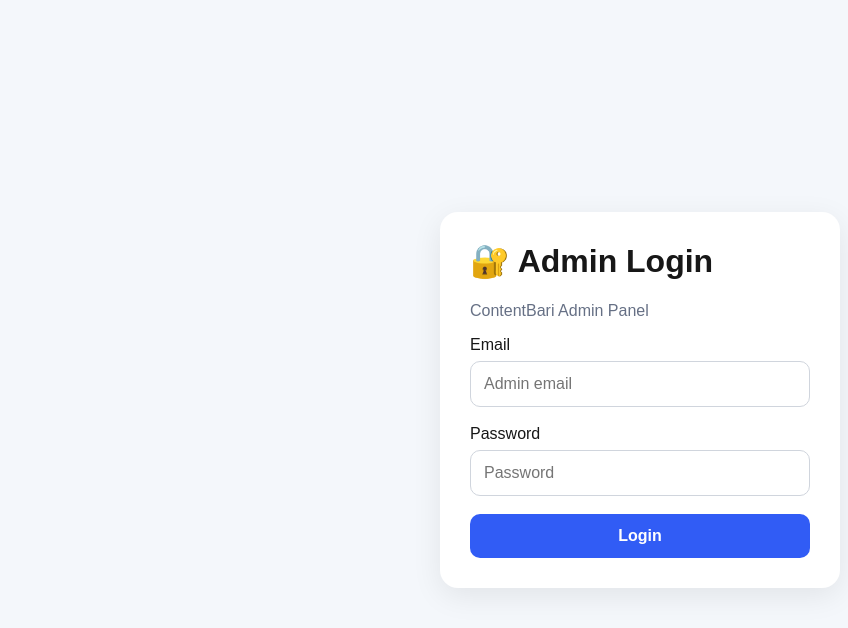
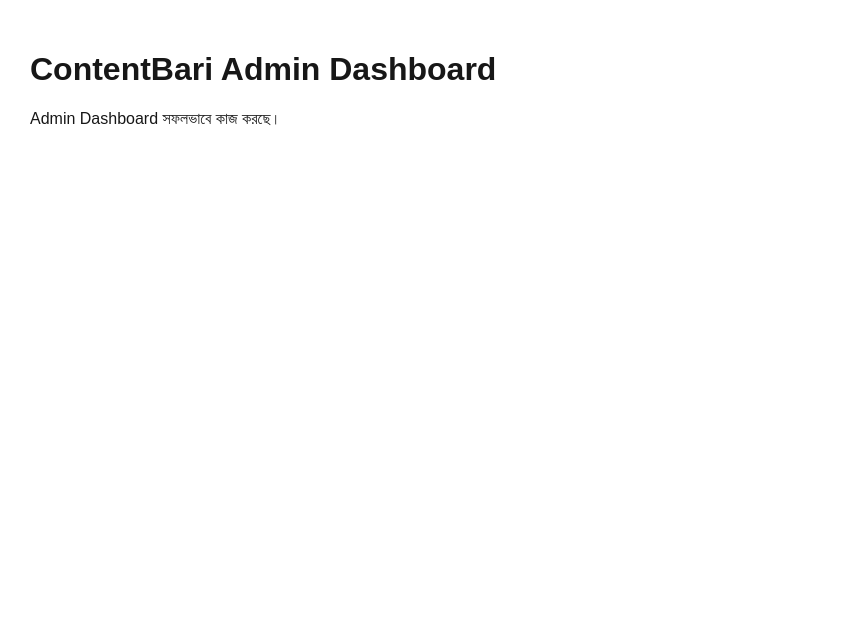
Before and after one commit to contentbari/contentbari, a Next.js app: page /admin/login in a window 1280 px wide. Shown: the top 628 px of the page, without its empty margins (0-848 px from the left). Built offline with nearby package versions, Linux system fonts and the light colour scheme; no server answers.

Commit message:
Update page.tsx
export default function AdminPage() {
  return (
    <main style={{ padding: "30px", fontFamily: "Arial" }}>
      <h1>ContentBari Admin Dashboard</h1>
      <p>Admin Dashboard সফলভাবে কাজ করছে।</p>
    </main>
  );
}

```diff
--- a/app/admin/login/page.tsx
+++ b/app/admin/login/page.tsx
@@ -1,124 +1,8 @@
-"use client";
-
-import { FormEvent, useState } from "react";
-import { createClient } from "@supabase/supabase-js";
-
-const supabaseUrl = process.env.NEXT_PUBLIC_SUPABASE_URL!;
-const supabaseKey =
-  process.env.NEXT_PUBLIC_SUPABASE_PUBLISHABLE_KEY ||
-  process.env.NEXT_PUBLIC_SUPABASE_ANON_KEY!;
-
-const supabase = createClient(supabaseUrl, supabaseKey);
-
-export default function AdminLogin() {
-  const [email, setEmail] = useState("");
-  const [password, setPassword] = useState("");
-  const [message, setMessage] = useState("");
-  const [loading, setLoading] = useState(false);
-
-  async function handleLogin(e: FormEvent<HTMLFormElement>) {
-    e.preventDefault();
-    setLoading(true);
-    setMessage("");
-
-    const { error } = await supabase.auth.signInWithPassword({
-      email,
-      password,
-    });
-
-    if (error) {
-      setMessage("❌ Email অথবা Password ভুল হয়েছে।");
-      setLoading(false);
-      return;
-    }
-
-    window.location.href = "/admin";
-  }
-
+export default function AdminPage() {
   return (
-    <main
-      style={{
-        minHeight: "100vh",
-        display: "flex",
-        alignItems: "center",
-        justifyContent: "center",
-        background: "#f4f7fb",
-        padding: 20,
-        fontFamily: "Arial, sans-serif",
-      }}
-    >
-      <form
-        onSubmit={handleLogin}
-        style={{
-          width: "100%",
-          maxWidth: 400,
-          background: "white",
-          padding: 30,
-          borderRadius: 18,
-          boxShadow: "0 8px 30px rgba(0,0,0,0.08)",
-        }}
-      >
-        <h1 style={{ marginTop: 0 }}>🔐 Admin Login</h1>
-
-        <p style={{ color: "#667085" }}>
-          ContentBari Admin Panel
-        </p>
-
-        <label>Email</label>
-        <input
-          type="email"
-          value={email}
-          onChange={(e) => setEmail(e.target.value)}
-          placeholder="Admin email"
-          required
-          style={inputStyle}
-        />
-
-        <label>Password</label>
-        <input
-          type="password"
-          value={password}
-          onChange={(e) => setPassword(e.target.value)}
-          placeholder="Password"
-          required
-          style={inputStyle}
-        />
-
-        <button
-          type="submit"
-          disabled={loading}
-          style={buttonStyle}
-        >
-          {loading ? "Logging in..." : "Login"}
-        </button>
-
-        {message && (
-          <p style={{ marginTop: 18 }}>{message}</p>
-        )}
-      </form>
+    <main style={{ padding: "30px", fontFamily: "Arial" }}>
+      <h1>ContentBari Admin Dashboard</h1>
+      <p>Admin Dashboard সফলভাবে কাজ করছে।</p>
     </main>
   );
 }
-
-const inputStyle = {
-  width: "100%",
-  boxSizing: "border-box" as const,
-  padding: "13px",
-  marginTop: 7,
-  marginBottom: 18,
-  border: "1px solid #d0d5dd",
-  borderRadius: 10,
-  fontSize: 16,
-};
-
-const buttonStyle = {
-  width: "100%",
-  padding: "13px",
-  border: "none",
-  borderRadius: 10,
-  background: "#315cf5",
-  color: "white",
-  fontSize: 16,
-  fontWeight: "bold" as const,
-  cursor: "pointer",
-};
```
